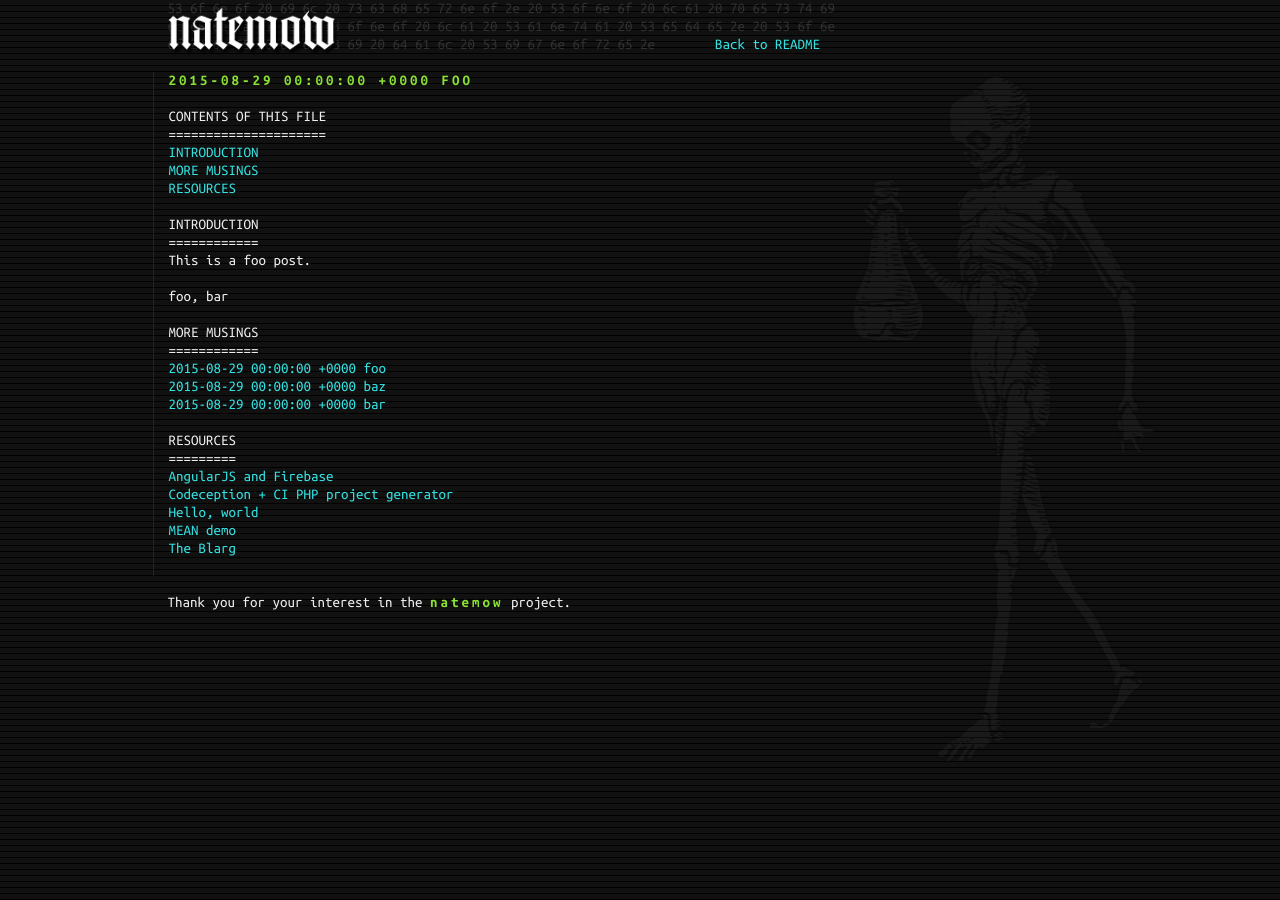
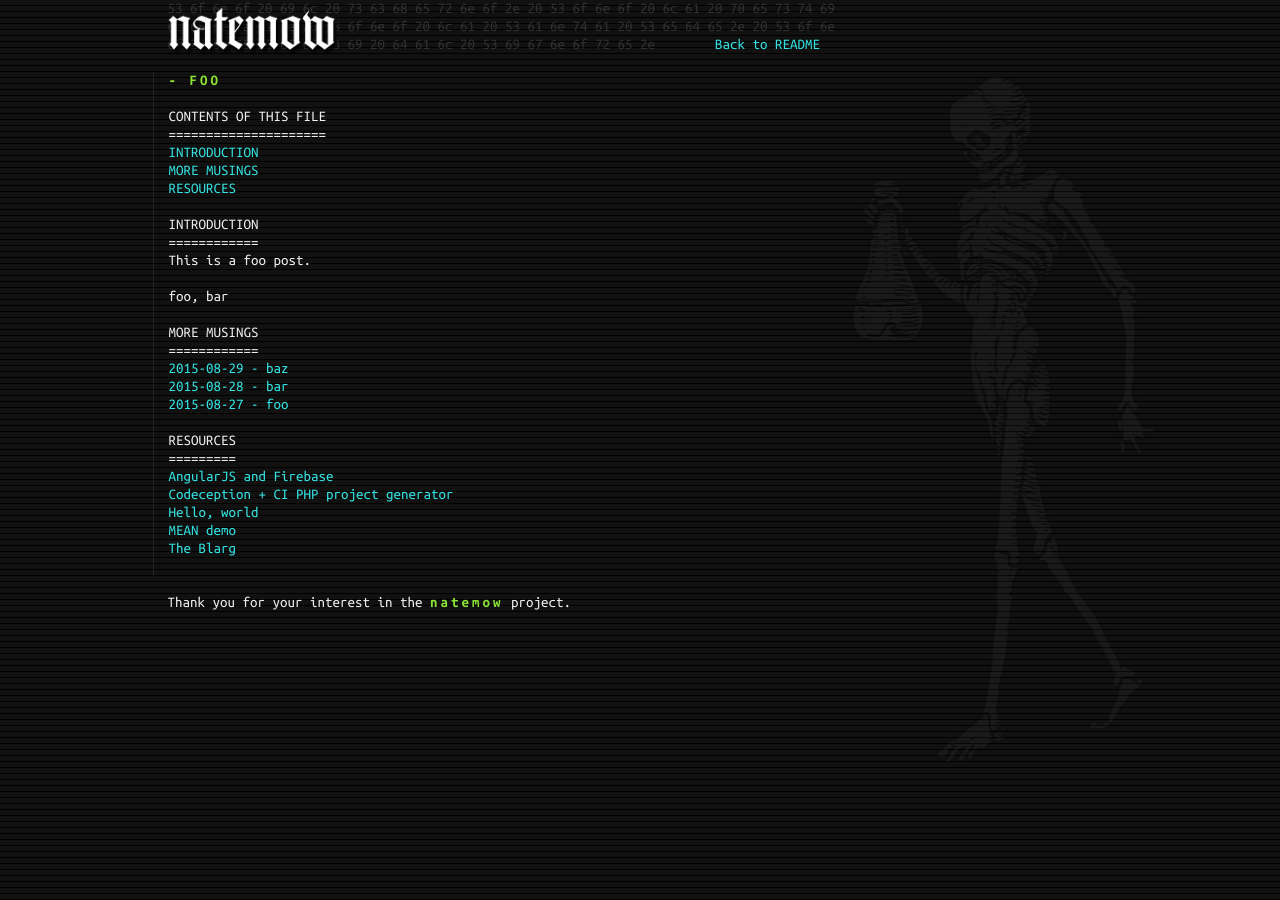
Before and after one commit to natemow/natemow.github.io, a Jekyll site: the page built from _posts/2015-08-27-foo.md, in a window 1280 px wide. Built offline with Jekyll 4.4.1, drawn with Linux system fonts in a browser that asks for light colours; nearby versions of some CDN libraries.

Commit message:
Added test blog stuff.

```diff
--- a/_includes/nav-blog.html
+++ b/_includes/nav-blog.html
@@ -1,4 +1,4 @@
 <ul>
-  {% for p in site.posts %}<li><a href="{{ p.url }}">{{ p.date }} {{ p.title }}</a></li>
+  {% for p in site.posts %}<li><a href="{{ p.url }}">{{ p.date | remove: " 00:00:00 +0000" }} - {{ p.title }}</a></li>
   {% endfor %}
 </ul>
--- a/_layouts/default.html
+++ b/_layouts/default.html
@@ -2,7 +2,7 @@
   <div class="container" id="page">
     <main class="row">
       <section class="col-sm-12 col-md-7 col-md-offset-1 col-lg-7 col-lg-offset-1">
-        <h1>{% if page.title %}{% if page.tags.first == "blog" %}{{ page.date }} {% endif %}{{ page.title }}{% else %}{{ site.title }}{% endif %}</h1>
+        <h1>{% if page.title %}{% if page.tags.first == "blog" %}{{ p.date | remove: " 00:00:00 +0000" }} - {% endif %}{{ page.title }}{% else %}{{ site.title }}{% endif %}</h1>
 
         <h2>Contents of this file</h2>
         <ol class="main-menu">
```
Also changed, not shown: _posts/2015-08-27-foo.md (renamed from _posts/2015-08-29-foo.md), _posts/2015-08-28-bar.md (renamed from _posts/2015-08-29-bar.md).
